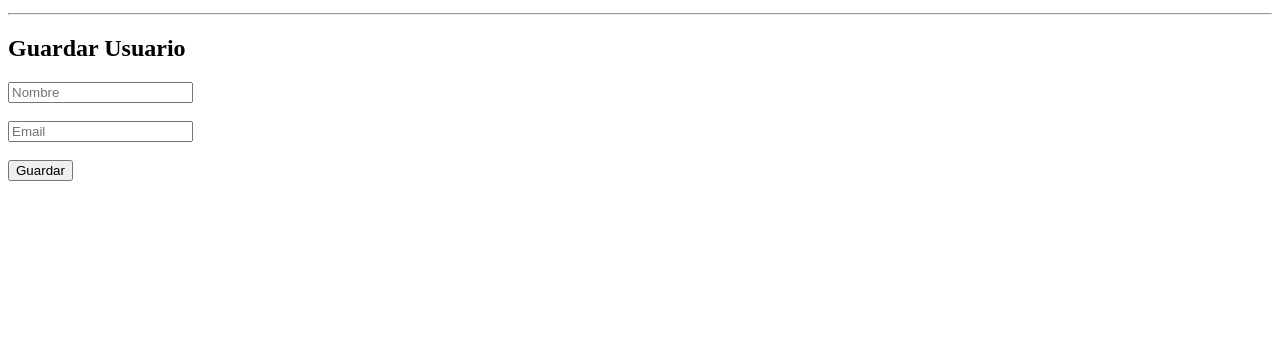
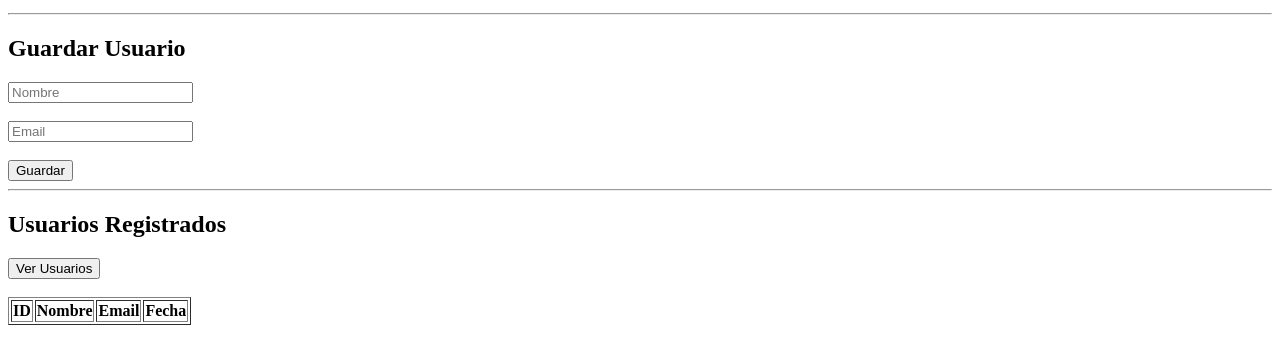
Before and after one commit to Wilmarag/coursehtml5, a website: page index.html in a window 1280 px wide. Shown: the part 102-466 px from the top of the page. Drawn offline with Linux system fonts and the light colour scheme.

Commit message:
Update index.html

```diff
--- a/index.html
+++ b/index.html
@@ -55,6 +55,26 @@
             }
         }
     </script>
+    <hr>
+
+<h2>Usuarios Registrados</h2>
+
+<button onclick="listarUsuarios()">Ver Usuarios</button>
+
+<br><br>
+
+<table border="1" id="tablaUsuarios">
+    <thead>
+        <tr>
+            <th>ID</th>
+            <th>Nombre</th>
+            <th>Email</th>
+            <th>Fecha</th>
+        </tr>
+    </thead>
+    <tbody>
+    </tbody>
+</table>
 
 </body>
 </html>
```
